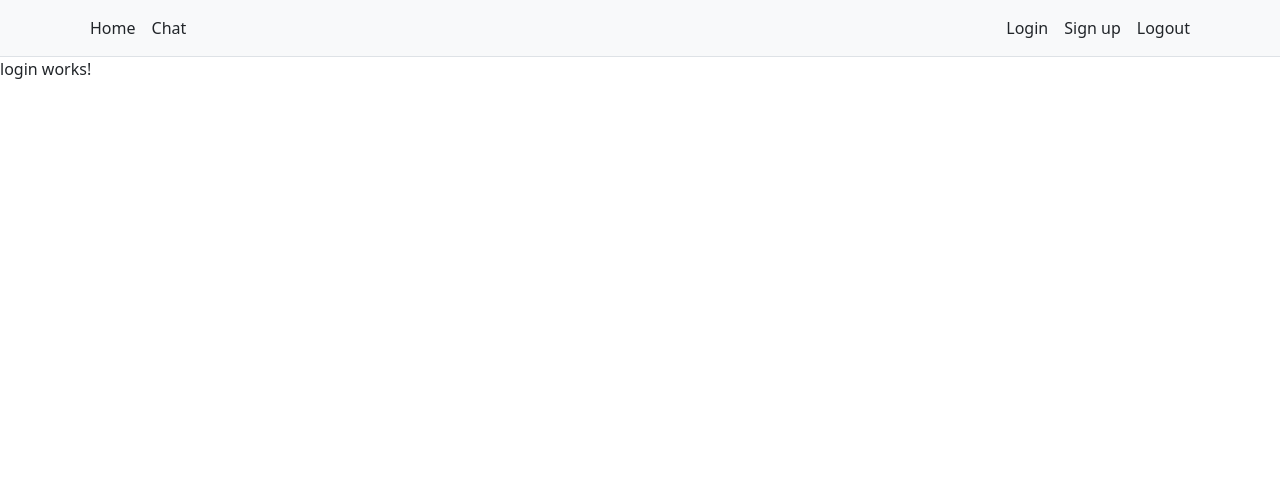
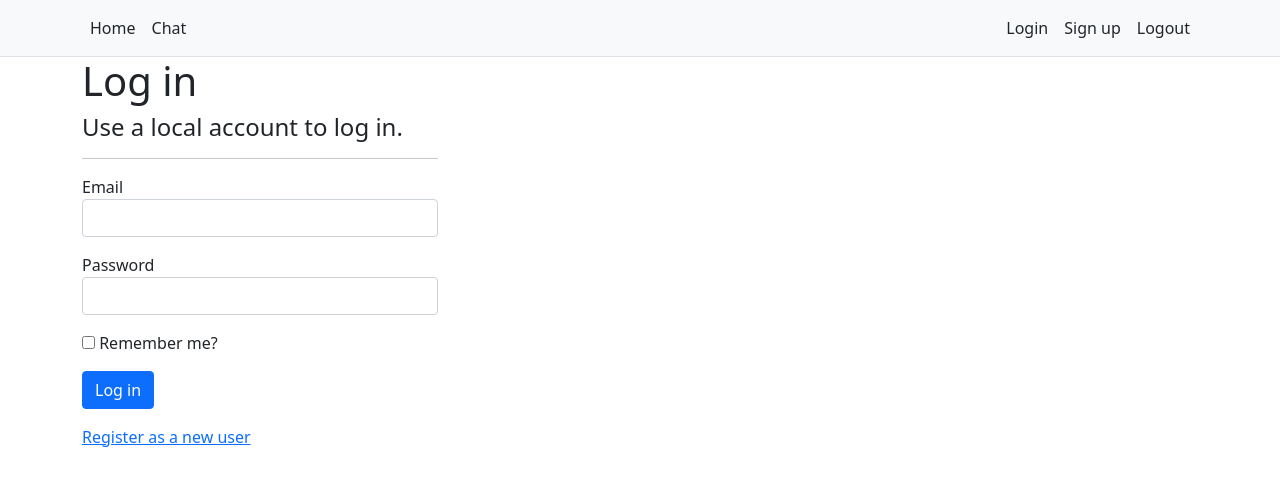
Before and after one commit to MaximeStudy/TestLuccaFront, an Angular app in the folder test-lucca-front/: page /authentification/login in a window 1280 px wide. Shown: the top 486 px of the page. Built offline with nearby package versions, Linux system fonts and the light colour scheme.

Commit message:
add login page

```diff
--- a/test-lucca-front/src/app/authentification/login/login.component.css
+++ b/test-lucca-front/src/app/authentification/login/login.component.css
@@ -0,0 +1,3 @@
+.form-group {
+    margin-bottom: 1rem;
+}
--- a/test-lucca-front/src/app/authentification/login/login.component.html
+++ b/test-lucca-front/src/app/authentification/login/login.component.html
@@ -1 +1,41 @@
-<p>login works!</p>
+<div class="container">
+
+    <main role="main" class="pb-1">
+        <h1>Log in</h1>
+        <div class="row">
+            <div class="col-md-4">
+                <section>
+                    <form id="account" method="post" novalidate="novalidate">
+                        <h4>Use a local account to log in.</h4>
+                        <hr>
+
+                        <div class="form-group">
+                            <label>Email</label>
+                            <input class="form-control" autocomplete="username" type="email">
+                        </div>
+                        <div class="form-group">
+                            <label>Password</label>
+                            <input class="form-control" autocomplete="current-password" type="password">
+                        </div>
+                        <div class="form-group">
+                            <div class="checkbox">
+                                <label>
+                                    <input type="checkbox">
+                                    Remember me?
+                                </label>
+                            </div>
+                        </div>
+                        <div class="form-group">
+                            <button id="login-submit" type="submit" class="btn btn-primary">Log in</button>
+                        </div>
+                        <div class="form-group">
+                            <p>
+                                <a [routerLink]='["/authentification/signup"]'>Register as a new user</a>
+                            </p>
+                        </div>
+                    </form>
+                </section>
+            </div>
+        </div>
+    </main>
+</div>
```
